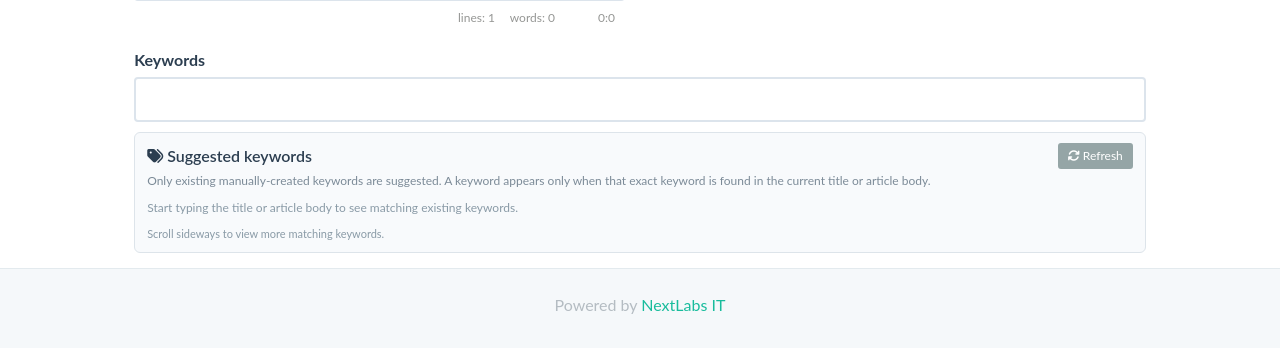
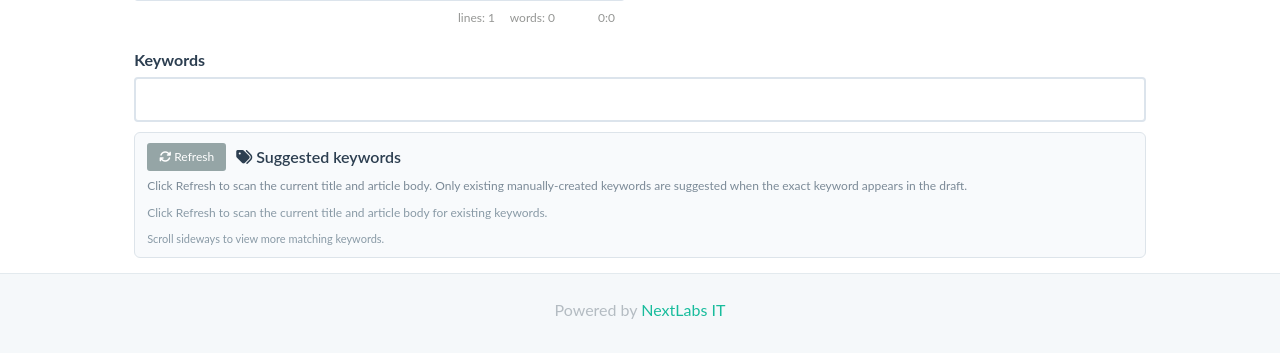
Before and after one commit to ErinFlyingSkyRocket/DjOpenKB, a Django app: template website/templates/suggest.html in a window 1280 px wide. Shown: the part 803-1156 px from the top of the page. Before the commit the page ends 1117 px from the top, so only its background shows below. Run offline with Django 5.2, Linux system fonts and the light colour scheme; the template is opened without the code that fills it, so the values that code supplies are empty; some libraries are stand-ins or nearby versions.

Commit message:
keyword_manual_refresh_patch

```diff
--- a/website/templates/_keyword_suggestions.html
+++ b/website/templates/_keyword_suggestions.html
@@ -10,18 +10,19 @@
     .openkb-keyword-suggestions-header {
         display: flex;
         align-items: center;
-        justify-content: space-between;
+        justify-content: flex-start;
         gap: 10px;
-        margin-bottom: 3px;
+        margin-bottom: 6px;
     }
     .openkb-keyword-suggestions-title {
         font-weight: 600;
         color: #2c3e50;
     }
     .openkb-keyword-refresh {
-        padding: 2px 8px;
+        padding: 3px 10px;
         font-size: 12px;
         line-height: 1.5;
+        flex: 0 0 auto;
     }
     .openkb-keyword-suggestions-help {
         margin-bottom: 8px;
@@ -75,26 +76,26 @@
     }
     @media (max-width: 767px) {
         .openkb-keyword-suggestions-header {
-            align-items: flex-start;
-            flex-direction: column;
+            align-items: center;
+            flex-wrap: wrap;
         }
     }
 </style>
 
 <div class="openkb-keyword-suggestions" id="openkbKeywordSuggestions">
     <div class="openkb-keyword-suggestions-header">
+        <button type="button" class="btn btn-default btn-xs openkb-keyword-refresh" id="openkbKeywordRefresh">
+            <i class="fa fa-refresh" aria-hidden="true"></i> {% trans "Refresh" %}
+        </button>
         <div class="openkb-keyword-suggestions-title">
             <i class="fa fa-tags" aria-hidden="true"></i> {% trans "Suggested keywords" %}
         </div>
-        <button type="button" class="btn btn-default btn-xs openkb-keyword-refresh" id="openkbKeywordRefresh">
-            <i class="fa fa-refresh" aria-hidden="true"></i> {% trans "Refresh" %}
-        </button>
     </div>
     <div class="openkb-keyword-suggestions-help">
-        {% trans "Only existing manually-created keywords are suggested. A keyword appears only when that exact keyword is found in the current title or article body." %}
+        {% trans "Click Refresh to scan the current title and article body. Only existing manually-created keywords are suggested when the exact keyword appears in the draft." %}
     </div>
     <div class="openkb-keyword-suggestion-chips" id="openkbKeywordSuggestionChips" aria-label="{% trans 'Suggested keyword list' %}">
-        <span class="openkb-keyword-empty">{% trans "Start typing the title or article body to see matching existing keywords." %}</span>
+        <span class="openkb-keyword-empty">{% trans "Click Refresh to scan the current title and article body for existing keywords." %}</span>
     </div>
     <div class="openkb-keyword-scroll-hint">{% trans "Scroll sideways to view more matching keywords." %}</div>
 </div>
@@ -262,52 +263,26 @@
         });
     }
 
-    function bindEditorChange() {
-        const cm = getEditorCodeMirror();
-        if (cm && !cm.openkbKeywordSuggestionBound) {
-            cm.openkbKeywordSuggestionBound = true;
-            cm.on("change", debounceRenderSuggestions);
-        }
+    function renderInitialMessage() {
+        chipContainer.innerHTML = "";
+        const empty = document.createElement("span");
+        empty.className = "openkb-keyword-empty";
+        empty.textContent = "{% trans 'Click Refresh to scan the current title and article body for existing keywords.' %}";
+        chipContainer.appendChild(empty);
     }
-
-    let renderTimer = null;
-    function debounceRenderSuggestions() {
-        window.clearTimeout(renderTimer);
-        renderTimer = window.setTimeout(function () {
-            bindEditorChange();
-            renderSuggestions();
-        }, 180);
-    }
-
-    if (titleInput) {
-        titleInput.addEventListener("input", debounceRenderSuggestions);
-    }
-    keywordInput.addEventListener("change", debounceRenderSuggestions);
-    keywordInput.addEventListener("tokenfield:createdtoken", debounceRenderSuggestions);
-    keywordInput.addEventListener("tokenfield:removedtoken", debounceRenderSuggestions);
 
     if (refreshButton) {
         refreshButton.addEventListener("click", function () {
-            bindEditorChange();
             renderSuggestions();
         });
     }
 
-    const editorTextarea = document.getElementById("editor");
-    if (editorTextarea) {
-        editorTextarea.addEventListener("input", debounceRenderSuggestions);
-    }
-
-    if (window.jQuery) {
-        window.jQuery(function () {
-            bindEditorChange();
-            renderSuggestions();
-        });
+    // Do not auto-scan while the user is typing. This avoids unnecessary browser work
+    // and keeps suggestions predictable. The Refresh button is the only trigger.
+    if (document.readyState === "loading") {
+        document.addEventListener("DOMContentLoaded", renderInitialMessage);
     } else {
-        document.addEventListener("DOMContentLoaded", function () {
-            bindEditorChange();
-            renderSuggestions();
-        });
+        renderInitialMessage();
     }
 })();
 </script>
```
